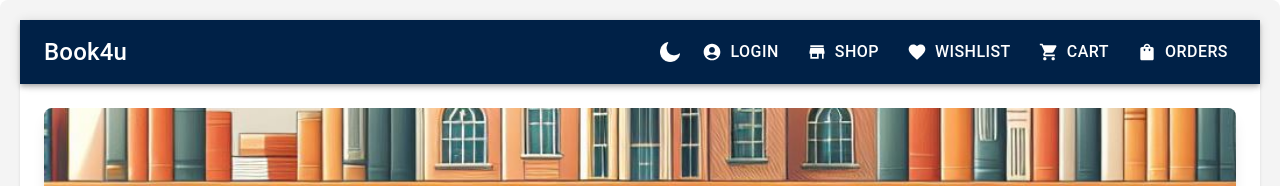
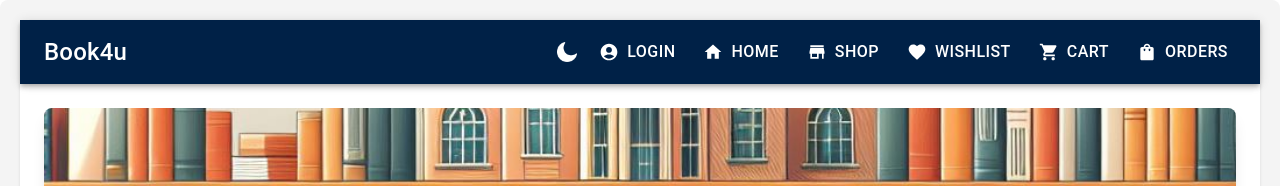
Before and after one commit to abraham-lopez-k3/online-book-sales-website, a React (Create React App) app in the folder client/: page / in a window 1280 px wide. Shown: the top 186 px of the page. Built offline with nearby package versions, Linux system fonts and the light colour scheme.

Commit message:
Added home in navbar redirecting to home

```diff
--- a/client/src/Components/NavBar/NavBar.jsx
+++ b/client/src/Components/NavBar/NavBar.jsx
@@ -6,6 +6,7 @@ import StoreIcon from '@mui/icons-material/Store';
 import FavoriteIcon from '@mui/icons-material/Favorite';
 import ShoppingCartIcon from '@mui/icons-material/ShoppingCart';
 import ShoppingBagIcon from '@mui/icons-material/ShoppingBag';
+import HomeIcon from '@mui/icons-material/Home';
 import { Link, useNavigate } from 'react-router-dom';
 import { useAuth } from '../../Context/AuthContext';
 import { useToast } from "../../Context/ToastContext";
@@ -91,6 +92,9 @@ function Navbar({ darkMode, toggleDarkMode }) {
                 Profile
               </StyledButton>
             )}
+            <StyledButton color="inherit" component={Link} to="/" startIcon={<HomeIcon sx={{ fontSize: '1.5rem' }} />}>
+  Home
+</StyledButton>
             <StyledButton color="inherit" component={Link} to="/shop" startIcon={<StoreIcon sx={{ fontSize: '1.5rem' }} />}>
               Shop
             </StyledButton>
```
